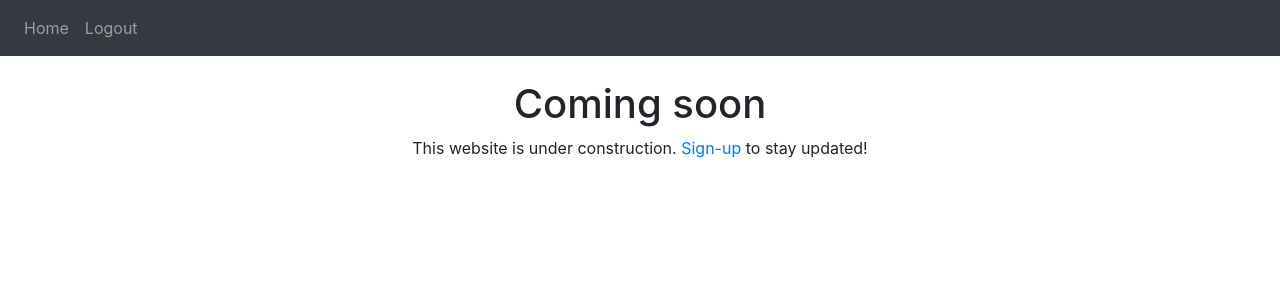
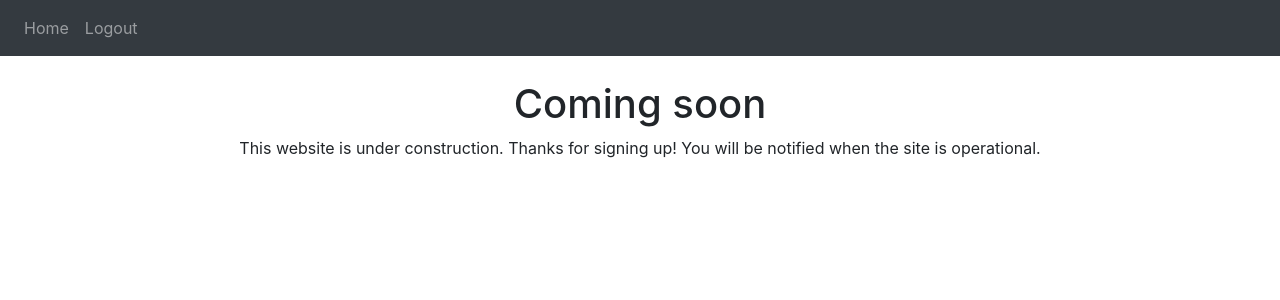
Before and after one commit to carloslockward/flask-template, a Flask app: page / in a window 1280 px wide. Shown: the top 300 px of the page. Run offline with Flask 3, Linux system fonts and the light colour scheme; the visitor is signed in with stand-in values (Sample User, id 1); some libraries are stand-ins or nearby versions.

Commit message:
Add favicon and conditional text

```diff
--- a/website/templates/base.html
+++ b/website/templates/base.html
@@ -14,6 +14,7 @@
       href="https://stackpath.bootstrapcdn.com/font-awesome/4.7.0/css/font-awesome.min.css"
       crossorigin="anonymous"
     />
+    <link rel="shortcut icon" href="{{ url_for('static', filename='favicon.ico') }}">
 
     <title>{% block title %}Home{% endblock %}</title>
   </head>
--- a/website/templates/home.html
+++ b/website/templates/home.html
@@ -4,6 +4,10 @@
 <br>
 <header id="header">
     <h1 align="center">Coming soon</h1>
+    {% if user.is_authenticated %}
+    <p align="center">This website is under construction. Thanks for signing up! You will be notified when the site is operational.</p>
+    {% else %}
     <p align="center">This website is under construction. <a href="/sign-up">Sign-up</a> to stay updated!</p>
+    {% endif %}
 </header>
 {% endblock %}
```
